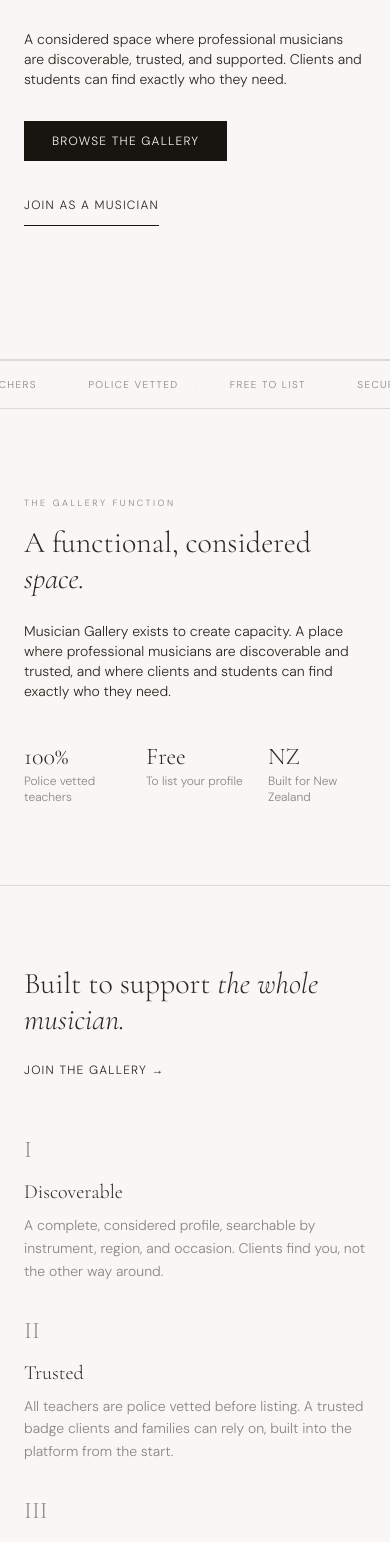
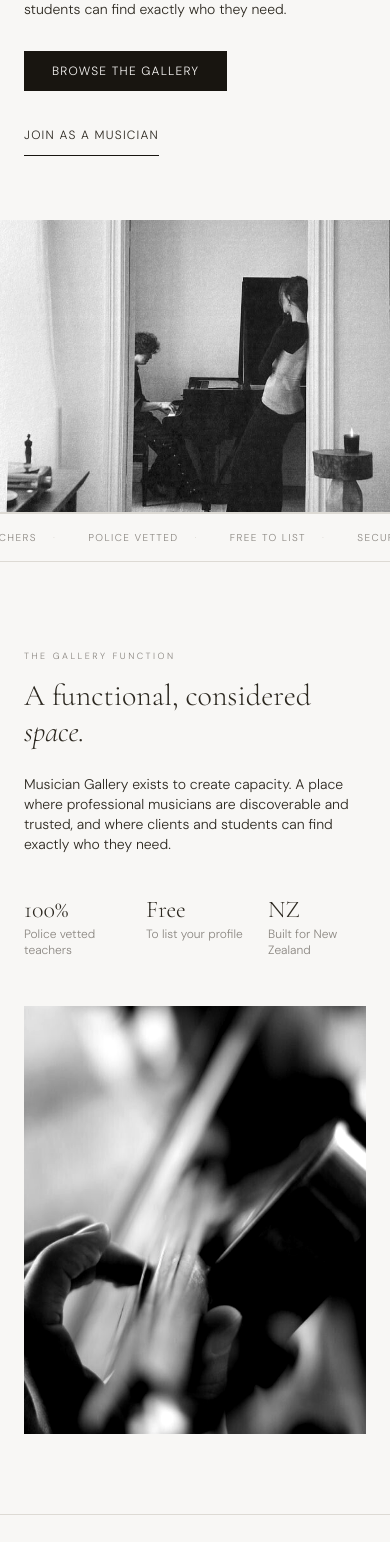
Before and after one commit to musiciangallery/Musician-Gallery, a Next.js app: page / in a window 390 px wide. Shown: the part 437-1979 px from the top of the page. Built offline with nearby package versions, Linux system fonts and the light colour scheme.

Commit message:
Add files via upload

```diff
--- a/src/app/page.tsx
+++ b/src/app/page.tsx
@@ -87,14 +87,14 @@ export default function Home() {
             </Link>
           </div>
         </div>
-        <div className="hidden md:block relative bg-off">
+        <div className="relative bg-off aspect-[4/3] md:aspect-auto">
           <Image
             src="/brand/hero-piano-doorway.jpg"
             alt="A pianist glimpsed through a doorway"
             fill
             priority
             className="object-cover photo-mono"
-            sizes="45vw"
+            sizes="(max-width: 768px) 100vw, 45vw"
           />
         </div>
       </section>
@@ -127,13 +127,13 @@ export default function Home() {
             </div>
           </div>
         </div>
-        <div className="relative aspect-[4/5] hidden md:block">
+        <div className="relative aspect-[4/5]">
           <Image
             src="/brand/about-violin-bridge.jpg"
             alt="Close detail of a violin bow and bridge"
             fill
             className="object-cover photo-mono"
-            sizes="40vw"
+            sizes="(max-width: 768px) 100vw, 40vw"
           />
         </div>
       </section>
```
